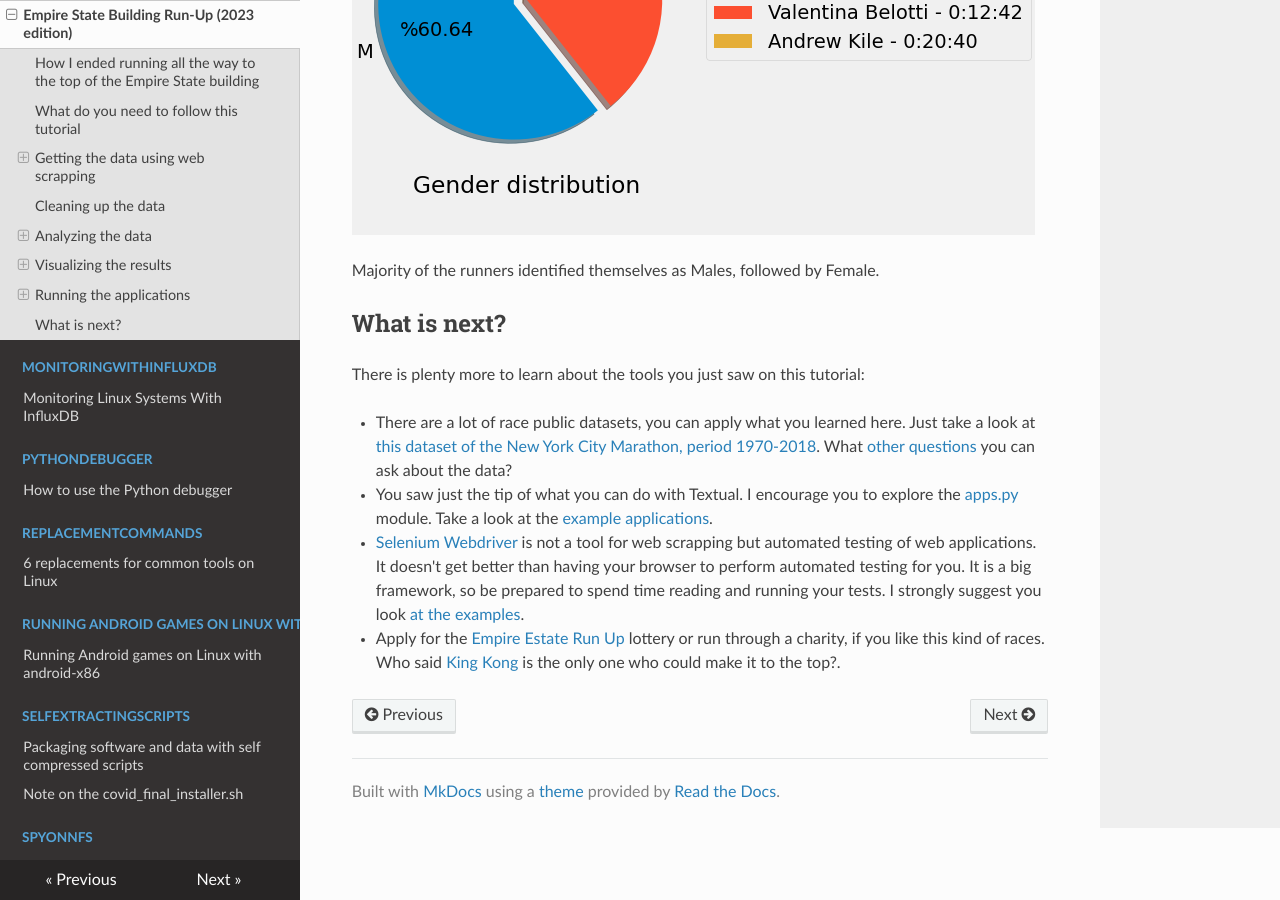
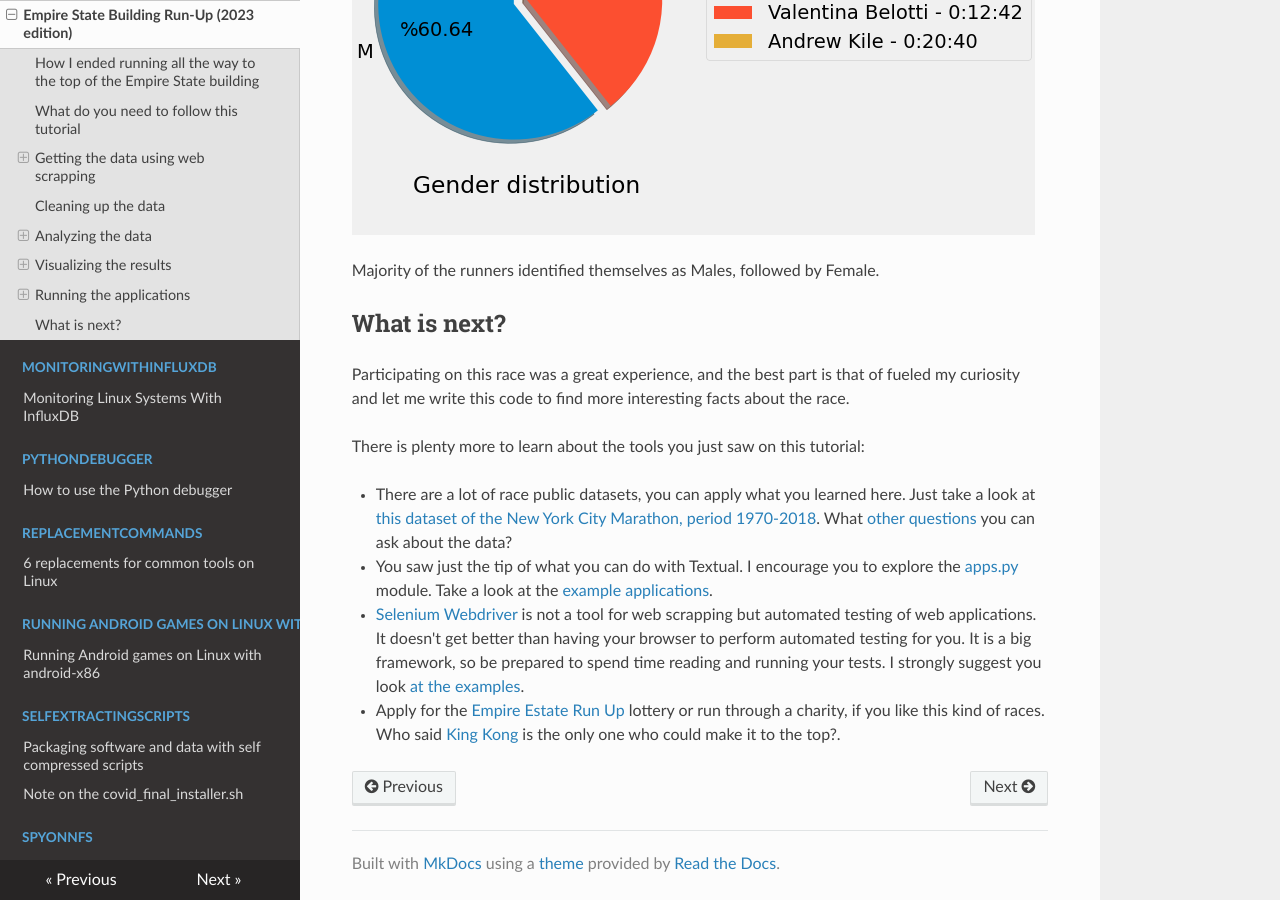
Before and after one commit to josevnz/tutorials, an MkDocs documentation site: the page built from docs/EmpireStateRunUp/TUTORIAL.md, in a window 1280 px wide and 900 px high, scrolled down 25362 px. Built offline with MkDocs 1.6.1, drawn with Linux system fonts in a browser that asks for light colours; nearby versions of some CDN libraries.

```diff
--- a/docs/EmpireStateRunUp/TUTORIAL.md
+++ b/docs/EmpireStateRunUp/TUTORIAL.md
@@ -1056,6 +1056,8 @@
 
 ## What is next?
 
+Participating on this race was a great experience, and the best part is that of fueled my curiosity and let me write this code to find  more interesting facts about the race.
+
 There is plenty more to learn about the tools you just saw on this tutorial:
 
 * There are a lot of race public datasets, you can apply what you learned here. Just take a look at [this dataset of the New York City Marathon, period 1970-2018](https://github.com/davidjaimes/nyc-marathon). What [other questions](https://github.com/meiguan/nyc2018marathonfinishers) you can ask about the data?
```
